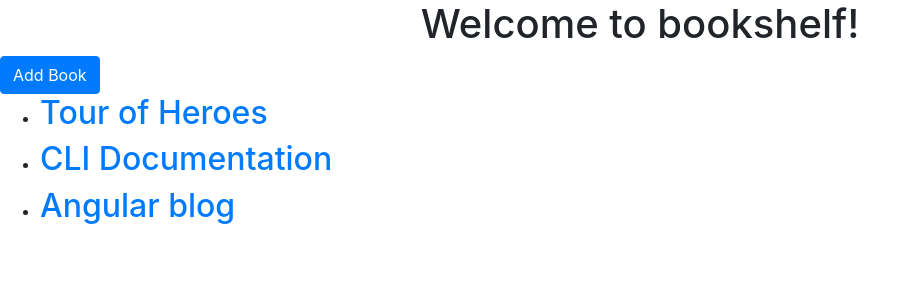
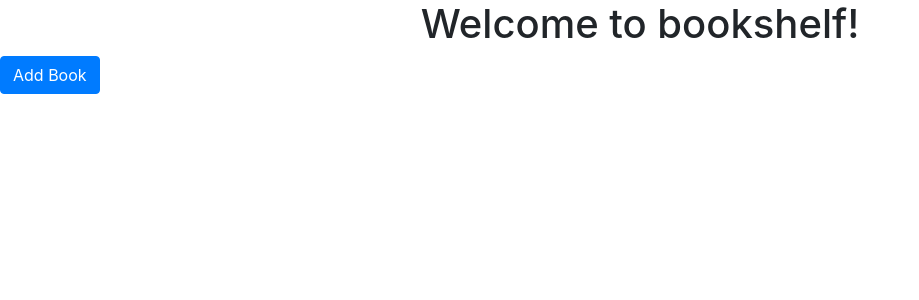
Before and after one commit to kpoeltler/bookshelf-app, an Angular app in the folder bookshelf/: page / in a window 1280 px wide. Shown: the top 300 px of the page, without its empty margins (0-919 px from the left). Built offline with nearby package versions, Linux system fonts and the light colour scheme.

Commit message:
back to blank book component

```diff
--- a/bookshelf/src/app/app.component.html
+++ b/bookshelf/src/app/app.component.html
@@ -4,17 +4,7 @@
     Welcome to {{ title }}!
   </h1>
 </div>
-<book></book>
-<ul>
-  <li>
-    <h2><a target="_blank" rel="noopener" href="https://angular.io/tutorial">Tour of Heroes</a></h2>
-  </li>
-  <li>
-    <h2><a target="_blank" rel="noopener" href="https://angular.io/cli">CLI Documentation</a></h2>
-  </li>
-  <li>
-    <h2><a target="_blank" rel="noopener" href="https://blog.angular.io/">Angular blog</a></h2>
-  </li>
-</ul>
+<book>
 
+</book>
 <router-outlet></router-outlet>
--- a/bookshelf/src/app/book/book.component.ts
+++ b/bookshelf/src/app/book/book.component.ts
@@ -5,13 +5,7 @@ import { Component, OnInit } from '@angular/core';
   templateUrl: './book.component.html',
   styleUrls: ['./book.component.css']
 })
-export class BookComponent implements OnInit {
-  addBook($event){
-    console.log("Button was clicked")
-  }
-  constructor() { }
+export class BookComponent {
 
-  ngOnInit() {
-  }
 
 }
```
Also changed, not shown: bookshelf/src/app/book/book.component.html (line endings or trailing spaces).
